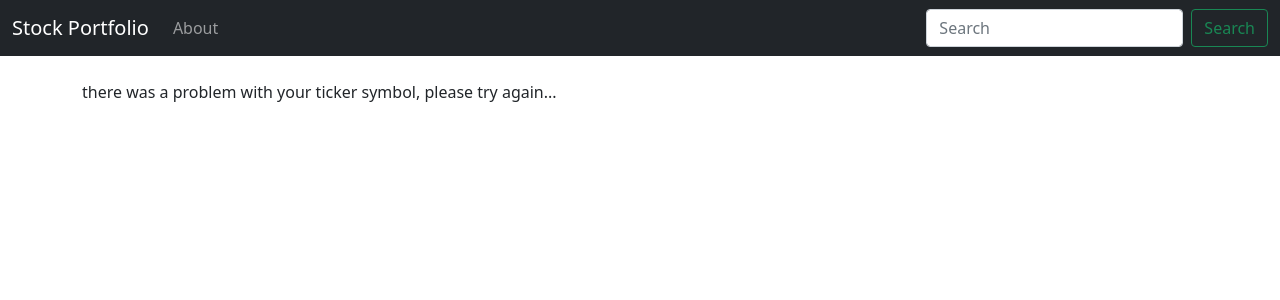
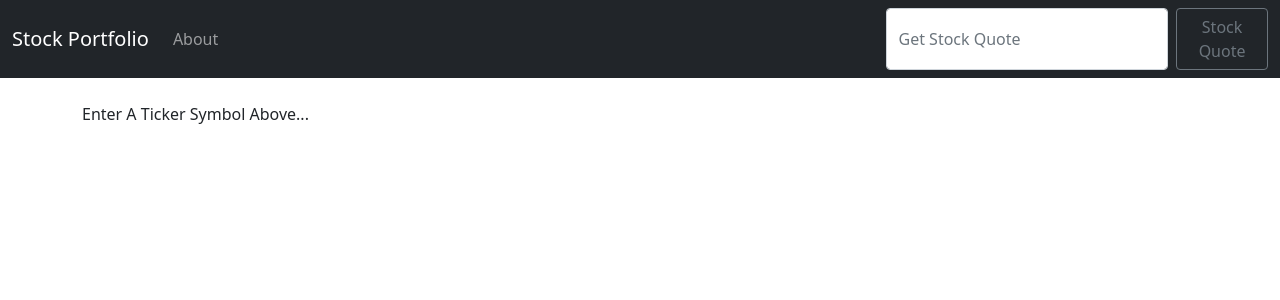
Before and after one commit to Srecko727/stockMarketApp, a Django app: page / in a window 1280 px wide. Shown: the top 300 px of the page. Run offline with Django 4.2, Linux system fonts and the light colour scheme; data that the repository does not hold is empty.

Commit message:
look up any stock to find details listed

```diff
--- a/stock/quotes/templates/base.html
+++ b/stock/quotes/templates/base.html
@@ -23,9 +23,10 @@
                 <a class="nav-link" href="{% url 'about' %}">About</a>
               </li>
             </ul>
-            <form class="d-flex">
-              <input class="form-control me-2" type="search" placeholder="Search" aria-label="Search">
-              <button class="btn btn-outline-success" type="submit">Search</button>
+            <form action="{% url 'home' %}" class="d-flex" method="POST">
+                {% csrf_token %}
+              <input class="form-control me-2" type="search" placeholder="Get Stock Quote" aria-label="Search" name="ticker">
+              <button class="btn btn-outline-secondary" type="submit">Stock Quote</button>
             </form>
           </div>
         </div>
--- a/stock/quotes/templates/home.html
+++ b/stock/quotes/templates/home.html
@@ -2,7 +2,9 @@
 {% block content %}
 
 
-
+{% if ticker %}
+    {{ ticker }}
+{% endif %}
 
 {% if api %}
     {% if api == "Error..." %}
--- a/stock/quotes/views.py
+++ b/stock/quotes/views.py
@@ -5,16 +5,20 @@ from django.shortcuts import render
 def home(request):
     import requests
     import json
-    # pk_3b2b7dea6591476892c2c05fed85979e
-    api_request = requests.get("https://cloud.iexapis.com/stable/stock/aapl/quote?token=pk_3b2b7dea6591476892c2c05fed85979e")
 
-    try:
-        api = json.loads(api_request.content)
-    except Exception as e:
-        api = "Error..."
+    if request.method == 'POST':
+        ticker = request.POST['ticker']
+        api_request = requests.get("https://cloud.iexapis.com/stable/stock/" + ticker + "/quote?token=pk_3b2b7dea6591476892c2c05fed85979e")
 
+        try:
+            api = json.loads(api_request.content)
+        except Exception as e:
+            api = "Error..."
+        return render(request, 'home.html', {'api':api})
 
-    return render(request, 'home.html', {'api':api})
+    else:
+        return render(request, 'home.html', {'ticker':"Enter A Ticker Symbol Above..."})
+
 
 def about(request):
     return render(request, 'about.html', {})
```
